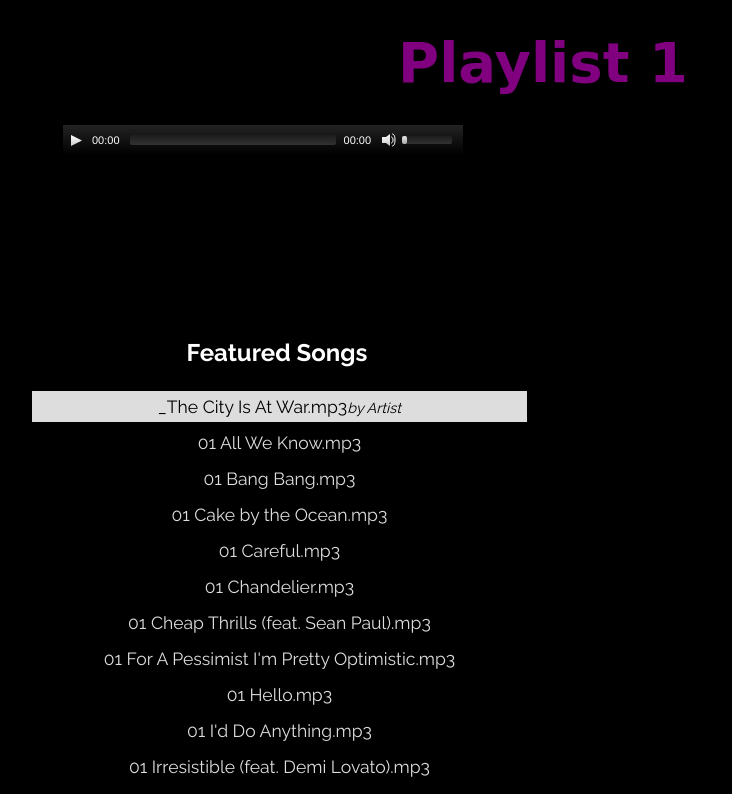
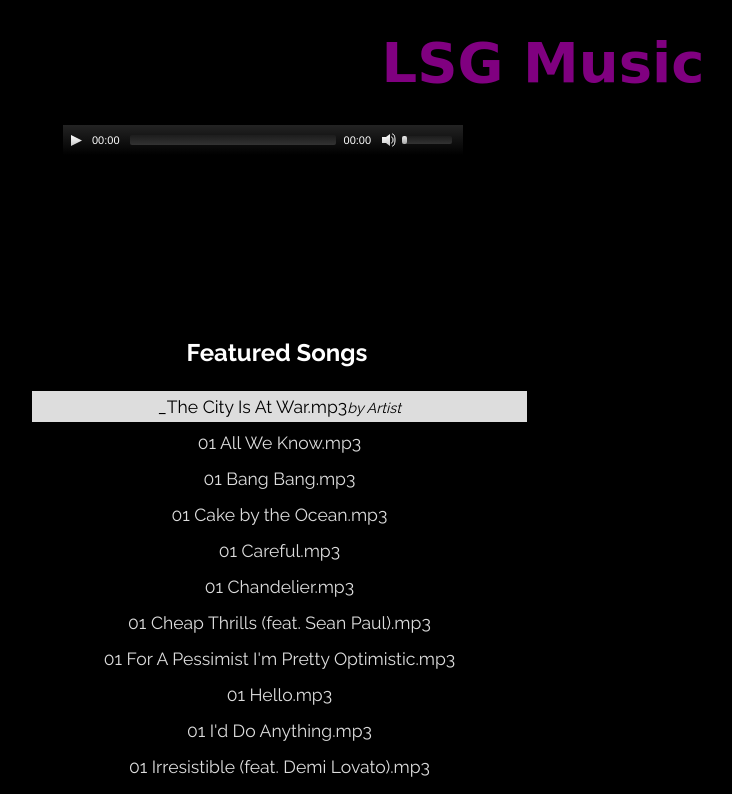
Before and after one commit to LLstarla/music, a plain HTML site: page index.html in a window 1280 px wide. Shown: the top 794 px of the page, without its empty margins (97-829 px from the left). Drawn offline with Linux system fonts and the light colour scheme; a web font is replaced by a local one.

Commit message:
title update

```diff
--- a/index.html
+++ b/index.html
@@ -18,7 +18,7 @@
 
   <body>
 
-    <h1>Playlist 1</h1>
+    <h1>LSG Music</h1>
 
     <div class="floplaylist">
       <audio id="audio" tabindex="0" controls type="audio/mp3">
```
